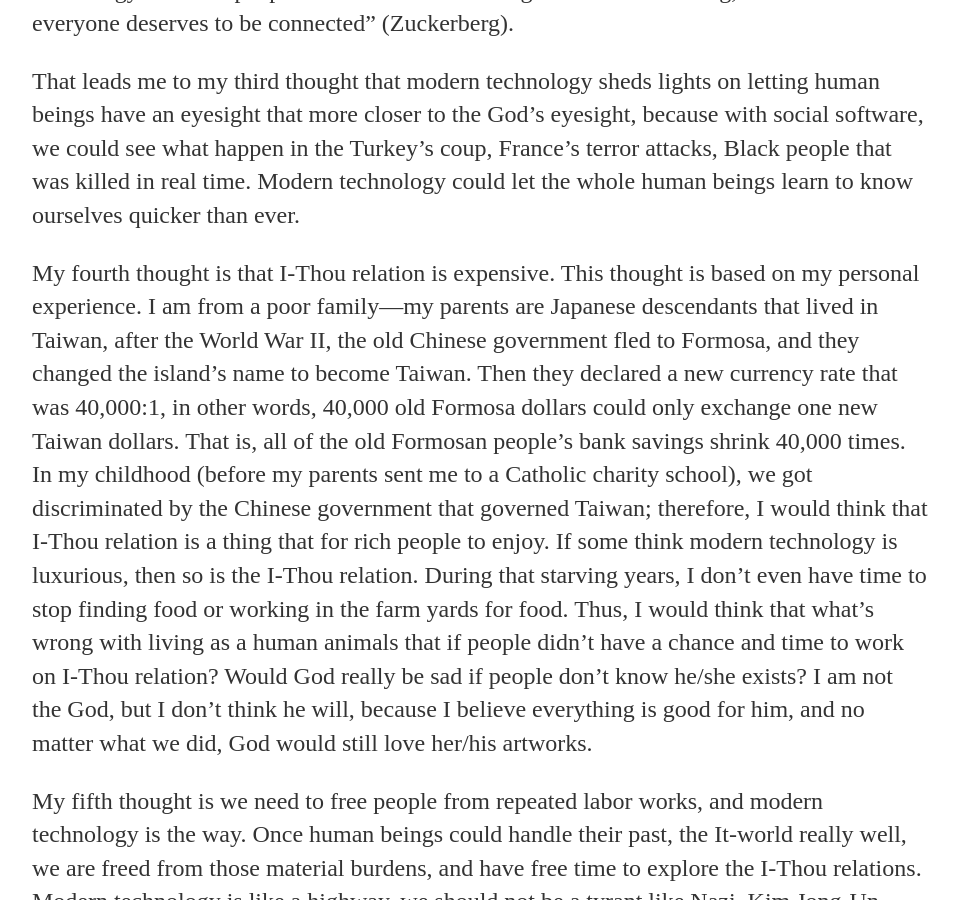
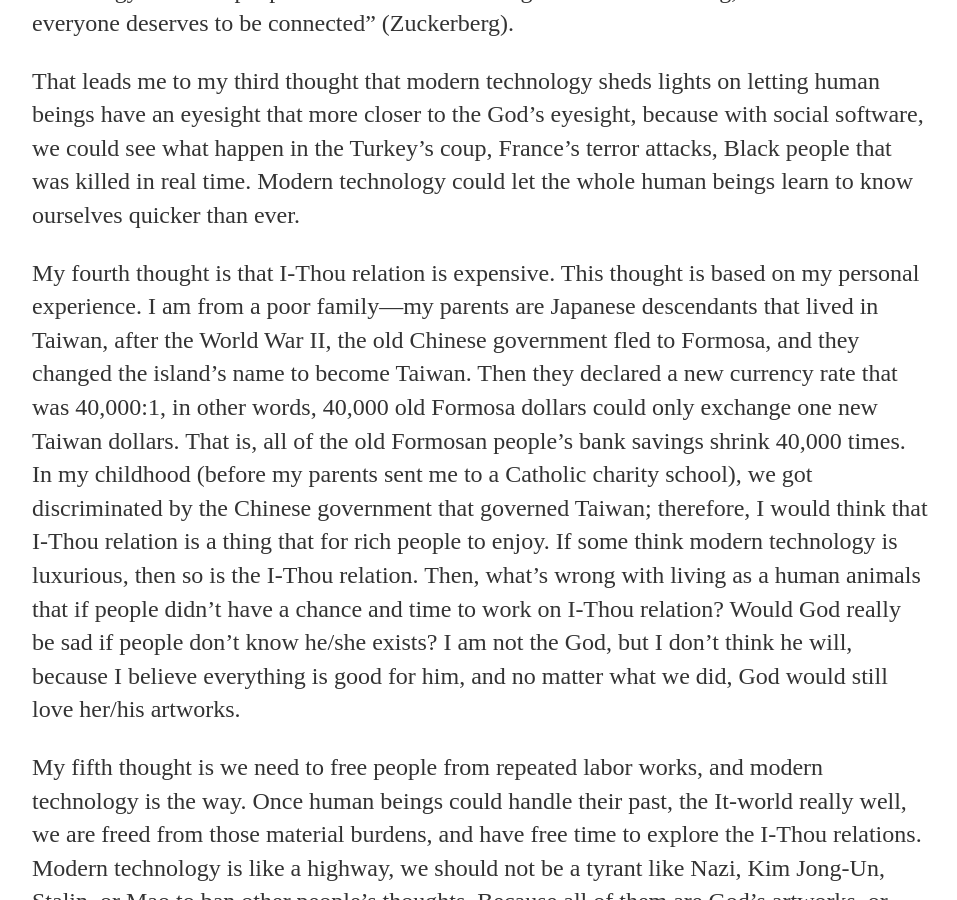
Before and after one commit to williamchuang/williamchuang.github.io, a Jekyll site: the page built from _posts/2016-07-18-Iandthou-paper.md, in a window 1280 px wide and 900 px high, scrolled down 4599 px. Shown: the whole window, without its empty margins (160-1117 px from the left). Built offline with Jekyll 4.4.1, drawn with Linux system fonts in a browser that asks for light colours; comment, search, counter and statistics services are not loaded.

Commit message:
Update 2016-07-18-Iandthou-paper.md

```diff
--- a/_posts/2016-07-18-Iandthou-paper.md
+++ b/_posts/2016-07-18-Iandthou-paper.md
@@ -26,7 +26,7 @@ My second thought is some may try to ban modern technology because it’s not th
 
 That leads me to my third thought that modern technology sheds lights on letting human beings have an eyesight that more closer to the God’s eyesight, because with social software, we could see what happen in the Turkey’s coup, France’s terror attacks, Black people that was killed in real time. Modern technology could let the whole human beings learn to know ourselves quicker than ever.<br>
 
-My fourth thought is that I-Thou relation is expensive. This thought is based on my personal experience. I am from a poor family—my parents are Japanese descendants that lived in Taiwan, after the World War II, the old Chinese government fled to Formosa, and they changed the island’s name to become Taiwan. Then they declared a new currency rate that was 40,000:1, in other words, 40,000 old Formosa dollars could only exchange one new Taiwan dollars. That is, all of the old Formosan people’s bank savings shrink 40,000 times. In my childhood (before my parents sent me to a Catholic charity school), we got discriminated by the Chinese government that governed Taiwan; therefore, I would think that I-Thou relation is a thing that for rich people to enjoy. If some think modern technology is luxurious, then so is the I-Thou relation. During that starving years, I don’t even have time to stop finding food or working in the farm yards for food. Thus, I would think that what’s wrong with living as a human animals that if people didn’t have a chance and time to work on I-Thou relation? Would God really be sad if people don’t know he/she exists? I am not the God, but I don’t think he will, because I believe everything is good for him, and no matter what we did, God would still love her/his artworks.<br>
+My fourth thought is that I-Thou relation is expensive. This thought is based on my personal experience. I am from a poor family—my parents are Japanese descendants that lived in Taiwan, after the World War II, the old Chinese government fled to Formosa, and they changed the island’s name to become Taiwan. Then they declared a new currency rate that was 40,000:1, in other words, 40,000 old Formosa dollars could only exchange one new Taiwan dollars. That is, all of the old Formosan people’s bank savings shrink 40,000 times. In my childhood (before my parents sent me to a Catholic charity school), we got discriminated by the Chinese government that governed Taiwan; therefore, I would think that I-Thou relation is a thing that for rich people to enjoy. If some think modern technology is luxurious, then so is the I-Thou relation. Then, what’s wrong with living as a human animals that if people didn’t have a chance and time to work on I-Thou relation? Would God really be sad if people don’t know he/she exists? I am not the God, but I don’t think he will, because I believe everything is good for him, and no matter what we did, God would still love her/his artworks.<br>
 
 My fifth thought is we need to free people from repeated labor works, and modern technology is the way. Once human beings could handle their past, the It-world really well, we are freed from those material burdens, and have free time to explore the I-Thou relations. Modern technology is like a highway, we should not be a tyrant like Nazi, Kim Jong-Un, Stalin, or Mao to ban other people’s thoughts. Because all of them are God’s artworks, or God’s artworks’ artworks—God loves them, so I love them too. Everyone could use this highway to reach anyone she would like to know on this planet—across the border and cultural restrictions—to develop the internationally interpersonal I-Thou relations. Both saints and criminals could use the highway, because to connect to others should be a human right. We should not be like China: only because criminals could use the Internet, the Chinese government bans the freedom of using the Internet and built the Great Firewall to control what kinds of things could be posted on the internet. Again, all humans are created by God, are the artworks of God, so we should believe in humanity that if criminals use the highway, in the end of the day they could reach the eternal Thou too.<br>
 
```
